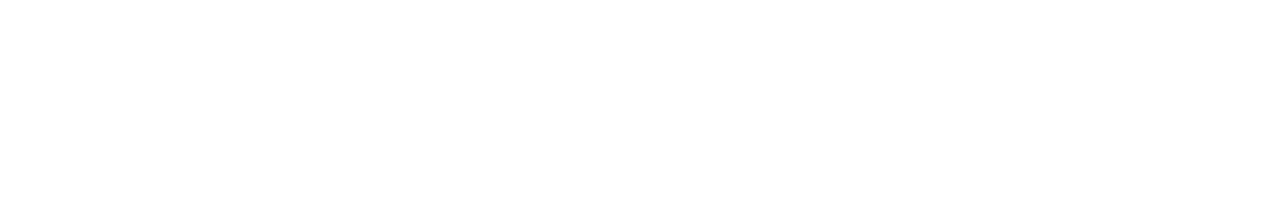
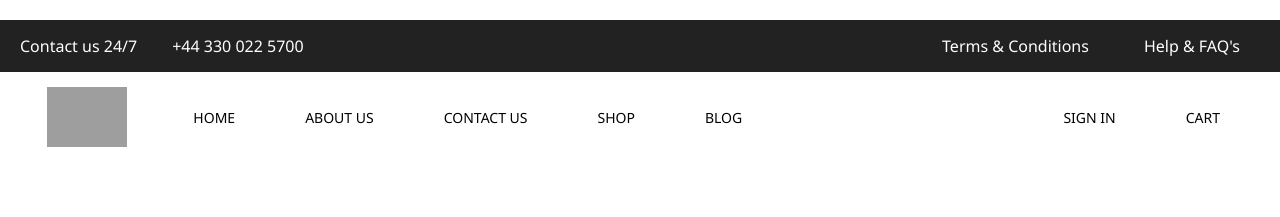
Before and after one commit to EsoHovhannisyan/BLOSSOMS, a React (Create React App) app: page /Home/ in a window 1280 px wide. Before the commit this address had no page. Shown: the top 217 px of the page. Built offline with nearby package versions, Linux system fonts and the light colour scheme; grey boxes are pictures that could not be loaded.

Commit message:
first commit

```diff
--- a/package.json
+++ b/package.json
@@ -1,5 +1,5 @@
 {
-  "homepage": "https://esohovhannisyan.github.io/BLOSSOMS/",
+  "homepage": "https://esohovhannisyan.github.io/BLOSSOMS",
   "name": "my-app",
   "version": "0.1.0",
   "private": true,
--- a/src/App.js
+++ b/src/App.js
@@ -10,7 +10,7 @@ import Blog from './Pages/Blog/Blog';
 function App() {
   return (
     <div className="App">
-      <BrowserRouter basename='/'>
+      <BrowserRouter basename='/Home'>
         <Routes>
           <Route path='/' element={<Layout />}>
             <Route index element={<Home />} />
--- a/src/Layout/Layout.js
+++ b/src/Layout/Layout.js
@@ -36,7 +36,7 @@ const Layout = () => {
                     <nav className={open ? 'Close' : 'isOpen'}>
                         <ul>
                             <li>
-                                <Link onClick={isOpen} to='/'>HOME</Link>
+                                <Link onClick={isOpen} to='/Home'>HOME</Link>
                             </li>
                             <li>
                                 <Link onClick={isOpen} to='/About'>ABOUT US</Link>
--- a/src/Pages/Blog/Categories/Categories.css
+++ b/src/Pages/Blog/Categories/Categories.css
@@ -144,7 +144,7 @@
             width: auto;
             height: auto;
             padding: 20px;
-         /* box-shadow:  0 15px 20px 0 rgba(0, 0, 0, 0.31); */
+
 
             ul{
                 gap: 20px;
@@ -179,7 +179,7 @@
             width: auto;
             height: auto;
             padding: 20px;
-         /* box-shadow:  0 15px 20px 0 rgba(0, 0, 0, 0.31); */
+
 
             ul{
                 gap: 20px;
@@ -189,7 +189,7 @@
 }
 
 
-@media(min-width:552px) and (max-width:768px){
+@media(min-width:320px) and (max-width:768px){
     .Categories{
         width: 100%;
         padding: 30px;
```
